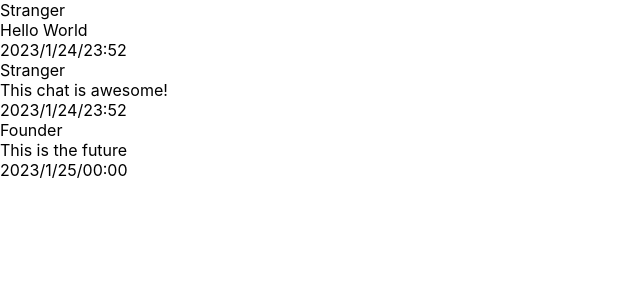
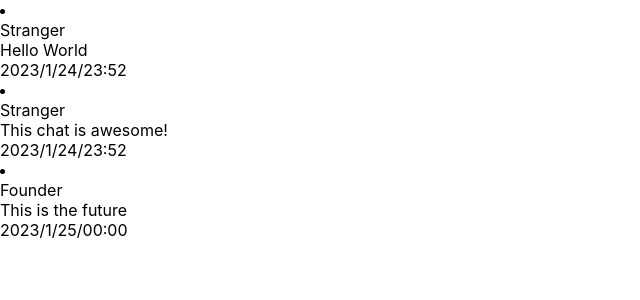
Before and after one commit to Yohei-Shiina/chat-awesome, a Next.js app: page /chat in a window 1280 px wide. Shown: the top 300 px of the page, without its empty margins (0-640 px from the left). Built offline with nearby package versions, Linux system fonts and the light colour scheme.

Commit message:
change to list

```diff
--- a/src/components/ChatMessage.tsx
+++ b/src/components/ChatMessage.tsx
@@ -3,10 +3,10 @@ import { Message } from "~/interfaces/Message";
 
 export const ChatMessage = (props: Message): JSX.Element => {
   return (
-    <div className="chat-message">
+    <li className="chat-message">
       <div className="sender">{props.sender}</div>
       <div className="message">{props.message}</div>
       <div className="timestamp">{props.timestamp}</div>
-    </div>
+    </li>
   );
 };
```
